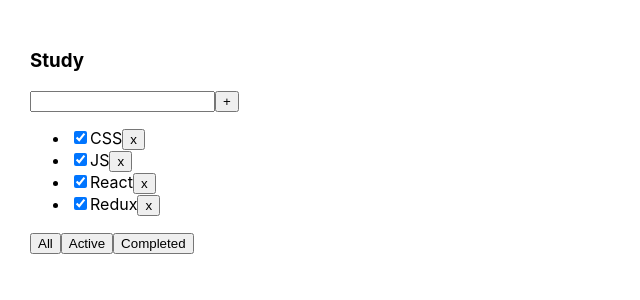
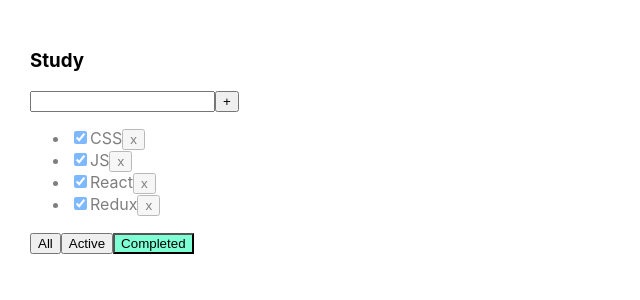
Before and after one commit to crystalize999/react-todo-list, a React (Create React App) app: page / in a window 1280 px wide. Shown: the top 300 px of the page, without its empty margins (0-640 px from the left). Built offline with nearby package versions, Linux system fonts and the light colour scheme.

Commit message:
Added errors and button illumination

```diff
--- a/src/App.css
+++ b/src/App.css
@@ -14,3 +14,11 @@
 .error-message {
   color: red;
 }
+
+.active-filter {
+  background-color: aquamarine;
+}
+
+.is-done {
+  opacity: 0.5;
+}
--- a/src/App.tsx
+++ b/src/App.tsx
@@ -18,6 +18,7 @@
   changeFilter: (value: FilterValuesType) => void;
   addTask: (title: string) => void;
   changeTaskStatus: (taskId : string, isDone: boolean) => void;
+  filter: FilterValuesType
 }
 
 function App() {
@@ -72,6 +73,7 @@
         changeFilter={changeFilter}
         addTask={addTask}
         changeTaskStatus = {changeStatus}
+        filter={filter}
       />
     </div>
   );
--- a/src/Todolist.tsx
+++ b/src/Todolist.tsx
@@ -2,7 +2,6 @@
 import { TaskType } from "./App";
 import { TodolistPropsInterface } from "./App";
 import { useState } from "react";
-import { error } from "console";
 
 
 export function Todolist(props: TodolistPropsInterface) {
@@ -14,7 +13,9 @@
       setNewTaskTitle(e.currentTarget.value)
   }
   const onKeyDownHandler = (e :KeyboardEvent<HTMLInputElement>) => {
+    setError(null)
     if ( newTaskTitle.trim() === ""){
+      setError("Error1!");
       return;
     }
       if (e.code === "Enter"){
@@ -24,13 +25,14 @@
   }
   const addNewTask = () => {
     if ( newTaskTitle.trim() === ""){
+      setError("Error1!")
       return;
     }
     else {
-      setError("Field is required");
-    }
     props.addTask(newTaskTitle);
     setNewTaskTitle("")
+    }
+
   }
   const onAllClickHandler = () => { props.changeFilter("all")}
   const onActiveClickHandler = () => { props.changeFilter("active")}
@@ -54,7 +56,7 @@
             props.tasks.map( (t) => {
               const onRemoveHandler = () => { props.removeTask(t.id)}
               const onChangeHandler = (e: ChangeEvent<HTMLInputElement>) => { props.changeTaskStatus(t.id, e.currentTarget.checked)}
-              return <li key={t.id}><input type="checkbox"
+              return <li key={t.id} className={t.isDone ? "is-done" : ""}><input type="checkbox"
                                            onChange={onChangeHandler}
                                            checked={t.isDone} />
               <span>{t.title}</span>
@@ -65,9 +67,9 @@
 
         </ul>
         <div>
-          <button onClick={onAllClickHandler }>All</button>
-          <button onClick={onActiveClickHandler }>Active</button>
-          <button onClick={onCompletedClickHandler}>Completed</button>
+          <button className={props.filter === 'all' ? "active-filter" : ""} onClick={onAllClickHandler }>All</button>
+          <button className={props.filter === 'active' ? "active-filter" : ""} onClick={onActiveClickHandler }>Active</button>
+          <button className={props.filter === 'completed' ? "active-filter" : ""} onClick={onCompletedClickHandler}>Completed</button>
         </div>
       </div>
     );
```
